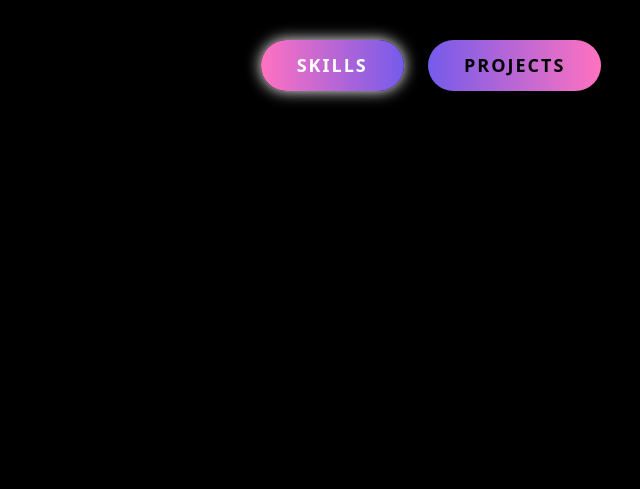
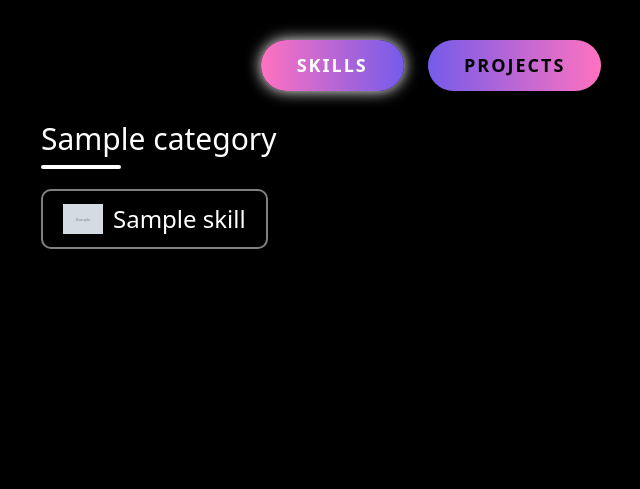
Before and after one commit to aadilsehrawat/portfolio, a Django app: template main/templates/main/skills-and-projects/skills.html in a window 1280 px wide. Shown: the part 72-561 px from the top of the page, without its empty margins (209-849 px from the left). Run offline with Django 5.2, Linux system fonts and the light colour scheme; the template is opened without the code that fills it: most values are stand-ins (such as "Sample title", 1, 10 or a date in 2020); grey boxes marked "Sample" are stand-in pictures; some libraries are stand-ins or nearby versions.

Commit message:
Added skills.css and updated skills template and added skill's logos

```diff
--- a/main/templates/main/skills-and-projects/skills.html
+++ b/main/templates/main/skills-and-projects/skills.html
@@ -6,6 +6,7 @@
 {% block styles %}
 <link rel="stylesheet" href="{% static 'css/main/career.css' %}">
 <link rel="stylesheet" href="{% static 'css/components/toggle.css' %}">
+<link rel="stylesheet" href="{% static 'css/main/skills.css' %}">
 {% endblock styles %}
 
 {% block body %}
@@ -13,5 +14,25 @@
     <button class="toggle-button active-button" id="educationButton">Skills</button>
     <button class="toggle-button" id="careerButton" onclick="redirectToURL('{% url 'projects' %}')">Projects</button>
 </div>
+
+{% for category, skills in skills_by_category.items %}
+    <div class="category-name-skills-wrapper">
+        <div class="category-name">
+            <h1 class="sm:text-3xl text-2xl font-medium title-font mb-2 text-white">{{ category }}</h1>
+            <div class="h-1 w-20 bg-white rounded"></div>
+        </div>
+        <div class="category-skills-wrapper">
+            <div class="category-skills">
+                {% for skill in skills %}
+                <a href="{{skill.url}}" target="_blank" class="skill-container">
+                    <img class="skill-logo" src="{% static skill.skill_image_url %}" />
+                    <p class="skill">{{ skill.name }}</p>
+                </a>
+                {% endfor %}
+            </div>
+        </div>
+    </div>
+{% endfor %}
+
 <script src="{% static '/js/toggle.js' %}"></script>
 {% endblock body %}
--- /dev/null
+++ b/static/css/main/skills.css
@@ -0,0 +1,69 @@
+.category-name-skills-wrapper{
+    opacity: 0;
+    animation: movedown 1s ease-out forwards;
+    margin-bottom: 65px;
+}
+
+@keyframes movedown{
+    0%{
+        opacity: 0;
+        transform: translateY(-30px);
+    }
+    100%{
+        opacity: 1;
+        transform: translateY(0);
+    }
+}
+
+.category-name-skills-wrapper:nth-child(2){
+    animation-delay: 0.5s;
+}
+.category-name-skills-wrapper:nth-child(3){
+    animation-delay: 1s;
+}
+.category-name-skills-wrapper:nth-child(4){
+    animation-delay: 1.5s;
+}
+.category-name-skills-wrapper:nth-child(5){
+    animation-delay: 2s;
+}
+.category-name-skills-wrapper:nth-child(6){
+    animation-delay: 2.5s;
+}
+
+.category-name, .category-skills-wrapper{
+    margin: 1.25rem 0 0 15rem;
+}
+
+.category-skills{
+    display: flex;
+    flex-wrap: wrap;
+
+}
+.skill-container{
+    display: flex;
+    flex-wrap: wrap;
+    align-items: center;
+    padding: 10px 20px;
+    margin-right: 25px;
+    border: 2px solid rgba(255, 255, 255, 0.5);
+    border-radius: 10px;
+}
+.skill{
+    color: white;
+    font-size: 1.5rem;
+    margin-left: 10px;
+}
+.skill-logo{
+    width: 40px;
+}
+
+@media screen and (max-width: 768px){
+    .category-name, .category-skills-wrapper{
+        width: 100%;
+        margin: 1.25rem;
+    }
+    .skill-container{
+        margin-bottom: 20px;
+    }
+}
```
Also changed, not shown: static/images/skills-and-projects/skills/c.png (added), static/images/skills-and-projects/skills/celery.png (added), static/images/skills-and-projects/skills/cpp.png (added), static/images/skills-and-projects/skills/css.png (added), static/images/skills-and-projects/skills/django.png (added), static/images/skills-and-projects/skills/flask.png (added), static/images/skills-and-projects/skills/git.png (added), static/images/skills-and-projects/skills/github.png (added), static/images/skills-and-projects/skills/html.png (added), static/images/skills-and-projects/skills/javascript.png (added), static/images/skills-and-projects/skills/mongodb.png (added), static/images/skills-and-projects/skills/postgresql.png (added), static/images/skills-and-projects/skills/python.png (added), static/images/skills-and-projects/skills/tailblocks.png (added), 3 more files.
